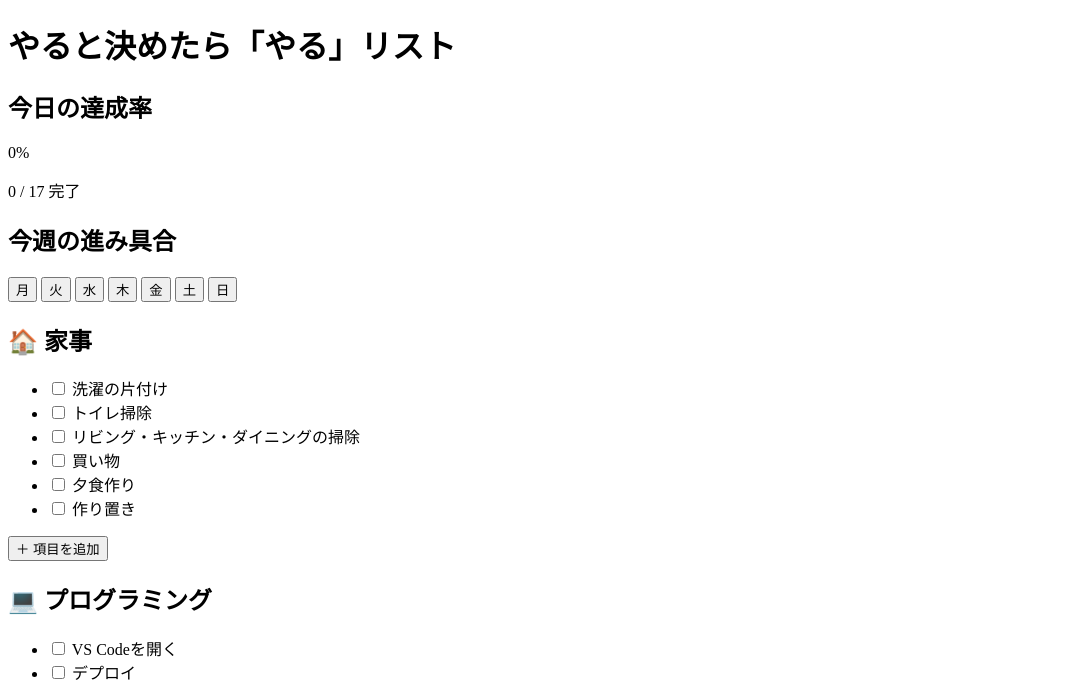
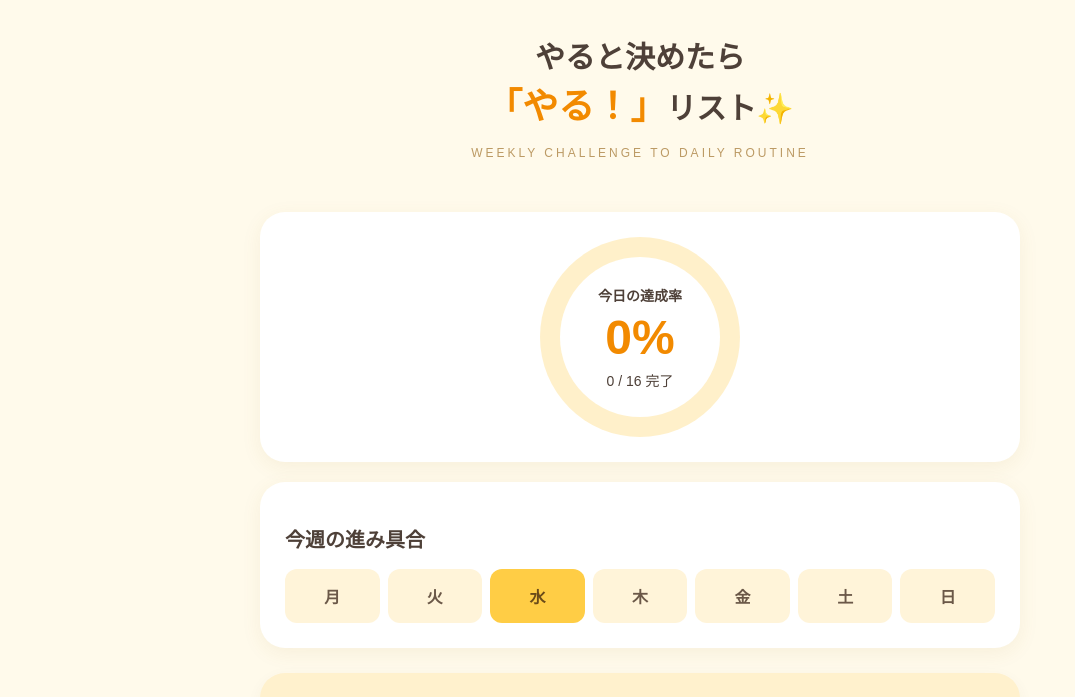
Before and after one commit to mariko0921/kadai02-weekly-list, a plain HTML site: page weekly-list.html in a window 1280 px wide. Shown: the top 697 px of the page, without its empty margins (0-1075 px from the left). Drawn offline with nearby package versions, Linux system fonts and the light colour scheme.

Commit message:
ルーティン化できるような仕様に変更

```diff
--- /dev/null
+++ b/css/style.css
@@ -0,0 +1,245 @@
+
+/* 全体の設定 */
+* {
+    box-sizing: border-box;
+}
+
+body {
+    margin: 0;
+    background-color: #fffaeb;
+    color: #4e4038;
+    font-family: "Hiragino Kaku Gothic ProN", "Noto Sans JP", sans-serif;
+}
+
+/* タイトル */
+header {
+    text-align: center;
+    padding: 35px 15px 20px;
+}
+
+header h1 {
+    font-size: 30px;
+    line-height: 1.5;
+    margin: 0;
+}
+
+header h1 span {
+    color: #f28a00;
+    font-size: 36px;
+}
+
+header p {
+    color: #bc9a64;
+    font-size: 12px;
+    letter-spacing: 3px;
+}
+
+/* メイン */
+main {
+    max-width: 800px;
+    margin: 0 auto;
+    padding: 20px;
+}
+
+/* 今日の達成率 */
+#progress {
+    background: white;
+    border-radius: 25px;
+    padding: 25px;
+    margin-bottom: 20px;
+    display: flex;
+    justify-content: center;
+    box-shadow: 0 5px 20px rgba(150, 110, 40, 0.08);
+}
+
+/* 円グラフ */
+.progress-circle {
+    width: 200px;
+    height: 200px;
+    border-radius: 50%;
+    background: conic-gradient(
+        #ffcd45 0%,
+        #fff0ca 0%
+    );
+    display: flex;
+    align-items: center;
+    justify-content: center;
+}
+
+/* 円グラフの内側 */
+.progress-inner {
+    width: 160px;
+    height: 160px;
+    background-color: white;
+    border-radius: 50%;
+    display: flex;
+    flex-direction: column;
+    align-items: center;
+    justify-content: center;
+}
+
+.progress-inner h2 {
+    font-size: 14px;
+    margin: 0;
+}
+
+#today-rate {
+    font-size: 48px;
+    font-weight: bold;
+    color: #f28a00;
+    margin: 5px 0;
+}
+
+#today-count {
+    font-size: 14px;
+    margin: 0;
+}
+
+/* 曜日のエリア */
+#week {
+    background: white;
+    border-radius: 25px;
+    padding: 25px;
+    margin-bottom: 25px;
+    box-shadow: 0 5px 20px rgba(150, 110, 40, 0.08);
+}
+
+#week h2 {
+    font-size: 20px;
+}
+
+/* 曜日を横並び */
+.week-days {
+    display: flex;
+    gap: 8px;
+}
+
+.week-days button {
+    flex: 1;
+    min-width: 0;
+    border: none;
+    border-radius: 12px;
+    background: #fff4d9;
+    color: #6b5848;
+    padding: 15px 0;
+    font-size: 16px;
+    font-weight: bold;
+    cursor: pointer;
+}
+
+/* 4カテゴリ共通 */
+#housework,
+#programming,
+#study,
+#health {
+    border-radius: 25px;
+    padding: 22px;
+    margin-bottom: 20px;
+    box-shadow: 0 5px 15px rgba(100, 80, 40, 0.05);
+}
+
+/* カテゴリごとの色 */
+#housework {
+    background-color: #fff1cd;
+}
+
+#programming {
+    background-color: #e6f1ff;
+}
+
+#study {
+    background-color: #ffe7e7;
+}
+
+#health {
+    background-color: #e5f6e2;
+}
+
+/* カテゴリ見出し */
+main section h2 {
+    font-size: 22px;
+}
+
+/* リスト */
+main section ul {
+    list-style: none;
+    padding: 0;
+}
+
+/* チェック項目 */
+main section li {
+    background-color: white;
+    border: 1px solid #eee5dc;
+    border-radius: 15px;
+    padding: 18px;
+    margin-bottom: 10px;
+    font-size: 16px;
+    display: flex;
+    align-items: center;
+    gap: 12px;
+    cursor: pointer;
+}
+
+/* チェックボックス */
+input[type="checkbox"] {
+    width: 23px;
+    height: 23px;
+    accent-color: #f5b400;
+    cursor: pointer;
+    flex-shrink: 0;
+}
+
+/* チェック済みの項目 */
+main section li:has(input:checked) {
+    background-color: #efeeec;
+    color: #aaa5a1;
+    text-decoration: line-through;
+}
+
+/* 項目追加ボタン */
+main section > button {
+    background-color: white;
+    color: #7c6654;
+    border: 1px dashed #d6bc8f;
+    border-radius: 12px;
+    padding: 12px 20px;
+    cursor: pointer;
+    font-weight: bold;
+}
+
+/* スマホ対応 */
+@media (max-width: 600px) {
+
+    main {
+        padding: 12px;
+    }
+
+    header h1 {
+        font-size: 22px;
+    }
+
+    header h1 span {
+        font-size: 28px;
+    }
+
+    #housework,
+    #programming,
+    #study,
+    #health {
+        padding: 15px;
+    }
+
+    main section li {
+        padding: 16px;
+        font-size: 15px;
+    }
+
+    .week-days {
+        gap: 4px;
+    }
+
+    .week-days button {
+        font-size: 14px;
+        padding: 12px 0;
+    }
+}
--- /dev/null
+++ b/js/script.js
@@ -0,0 +1,44 @@
+
+ // チェックボックスが変更されたら実行
+ $('input[type="checkbox"]').on("change", function() {
+
+     // チェック項目の総数
+     const total = $('input[type="checkbox"]').length;
+
+     // チェック済みの項目数
+     const checked = $('input[type="checkbox"]:checked').length;
+
+     // 達成率を計算
+     const rate = Math.round((checked / total) * 100);
+
+     // 達成率を画面に表示
+     $("#today-rate").text(rate + "%");
+
+     // 完了数を表示
+     $("#today-count").text(checked + " / " + total + " 完了");
+
+     // 円グラフを更新
+     $(".progress-circle").css(
+         "background",
+         `conic-gradient(#ffcd45 ${rate}%, #fff0ca ${rate}%)`
+     );
+
+ });
+
+ // 今日の日付を取得
+const today = new Date();
+
+// 曜日を取得（日曜=0、月曜=1、...土曜=6）
+const dayNumber = today.getDay();
+
+// 月曜日始まりの番号に変換（月=0、...日=6）
+const weekIndex = (dayNumber + 6) % 7;
+
+// 今週の曜日ボタンを取得
+const dayButtons = $(".week-days button");
+
+// 今日の曜日だけ色を変更
+dayButtons.eq(weekIndex).css({
+    "background-color": "#ffcd45",
+    "color": "#6b4b19"
+});
--- a/weekly-list.html
+++ b/weekly-list.html
@@ -4,21 +4,33 @@
     <meta charset="UTF-8">
     <meta name="viewport" content="width=device-width, initial-scale=1.0">
     <title>やると決めたら『やる!』リスト</title>
+
+        <!-- CSSの読み込み -->
+    <link rel="stylesheet" href="css/style.css">
+
 </head>
 <body>
      <!-- ① タイトル -->
     <header>
-        <h1>やると決めたら「やる」リスト</h1>
+    <h1>
+        やると決めたら<br>
+        <span>「やる！」</span></div>リスト✨
+    </h1>
+    <p>WEEKLY CHALLENGE TO DAILY ROUTINE</p>
     </header>
 
     <main>
 
         <!-- ② 今日の達成率 -->
         <section id="progress">
+    <div class="progress-circle">
+        <div class="progress-inner">
             <h2>今日の達成率</h2>
             <p id="today-rate">0%</p>
-            <p id="today-count">0 / 17 完了</p>
-        </section>
+            <p id="today-count">0 / 16 完了</p>
+        </div>
+    </div>
+    </section>
 
         <!-- ③ 曜日 -->
         <section id="week">
@@ -94,6 +106,10 @@
 
     </main>
 
+<!-- jQueryを読み込む -->
+<script src="https://code.jquery.com/jquery-3.7.1.min.js"></script>
 
+<!-- 自分のJavaScript -->
+<script src="js/script.js"></script>
 </body>
 </html>
```
